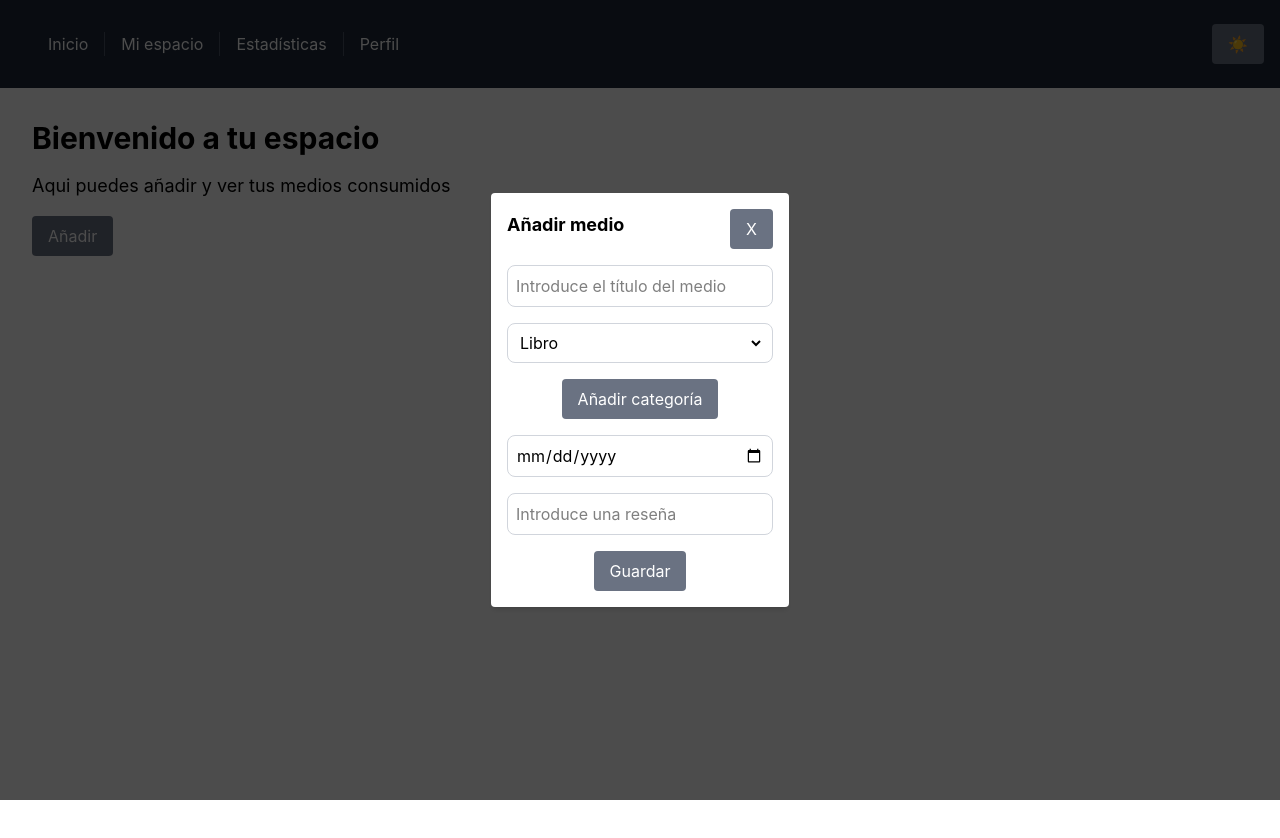
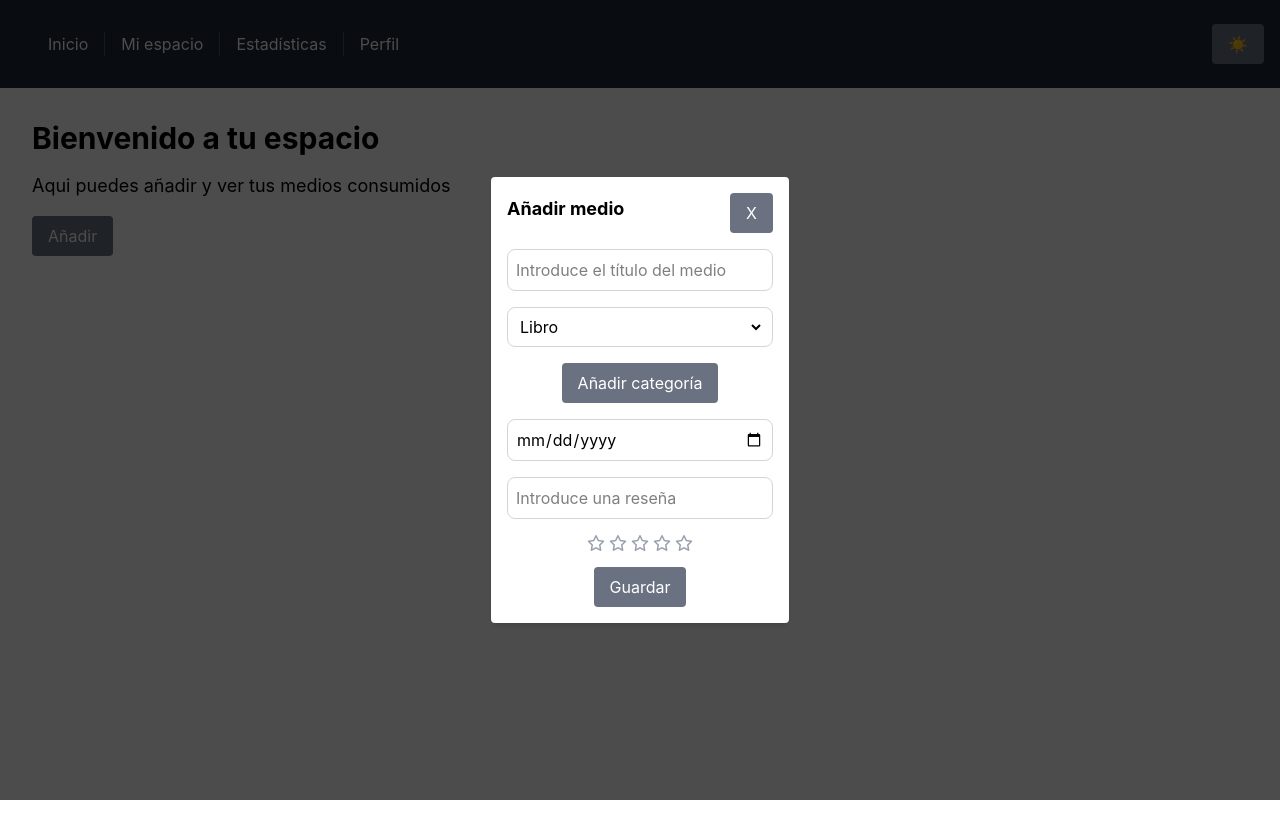
Before and after one commit to Nereag443/proyecto, a React (Vite) app in the folder diary-project/frontend/: page /mySpace in a window 1280 px wide. Both pictures are taken after a click on the button "Añadir". Shown: the top 838 px of the page. Built offline with nearby package versions, Linux system fonts and the light colour scheme.

Commit message:
añadido sistema de calificación con estrellas

```diff
--- a/diary-project/frontend/src/components/mediaCard.tsx
+++ b/diary-project/frontend/src/components/mediaCard.tsx
@@ -5,17 +5,24 @@ export interface MediaCardProps {
   type: string;
   date: string;
   review: string;
+  rating: number;
 }
 
-export function MediaCard({ title, type, date, review }: MediaCardProps) {
+export function MediaCard({ title, type, date, review, rating }: MediaCardProps) {
     return (
-        <div className="bg-white text-black dark:bg-gray-900 dark:text-white rounded-lg shadow-md p-4 w-full flex gap-4">
+        <div className="bg-white text-black dark:bg-gray-900 dark:text-white rounded shadow-md p-4 w-full flex gap-4">
             <div className="flex flex-col min-w-32">
-            <h3 className="text-xl font-bold mb-2">{title}</h3>
-            <p className="text-sm text-gray-500 dark:text-gray-400 mb-4">{type}</p>
-            <p className="text-sm text-gray-500 dark:text-gray-400">{date}</p>
+                <h3 className="text-xl font-bold mb-2 overflow-hidden break-words">{title}</h3>
+                <p className="text-sm text-gray-500 dark:text-gray-400 mb-4">{type}</p>
+                <p className="text-sm text-gray-500 dark:text-gray-400">{date}</p>
             </div>
-            <p className="border border-gray-500 rounded-lg p-2 text-sm  text-gray-500 dark:text-gray-400 w-full overflow-hidden break-words">{review}</p>
+            <div className="border border-gray-500 rounded p-2 w-full flex flex-col gap-2 overflow-hidden">
+                <div className="flex gap-1">
+                {Array.from({ length: 5 }, (_, index) =>
+                    (<i key={index} className={index < rating ? "fas fa-star text-yellow-400" : "far fa-star text-gray-400"} />))}
+                </div>
+                <p className="text-sm  text-gray-500 dark:text-gray-400 break-words">{review}</p>
+            </div>
             <Button
                 text="Editar"
                 onClick={() => {}} />
--- /dev/null
+++ b/diary-project/frontend/src/components/rating.tsx
@@ -0,0 +1,14 @@
+interface RatingProps {
+    rating: number;
+    onChange: (rating: number) => void;
+}
+
+export function Rating ({ rating, onChange }: RatingProps) {
+    return (
+        <div className="flex gap-1">
+            {Array.from({ length: 5 }, (_, index) =>
+                (<i key={index} className={index < rating ? "fas fa-star text-yellow-400 cursor-pointer" : "far fa-star text-gray-400 cursor-pointer"}
+                onClick={() => onChange(index + 1)} />))}
+        </div>
+    )
+}
--- a/diary-project/frontend/src/pages/mySpace.tsx
+++ b/diary-project/frontend/src/pages/mySpace.tsx
@@ -5,6 +5,7 @@ import { useState } from "react";
 import { Select } from "../components/select";
 import { MediaCard } from "../components/mediaCard";
 import type { MediaCardProps } from "../components/mediaCard";
+import { Rating } from "../components/rating";
 
 export function MySpace () {
     const [isModalOpen, setIsModalOpen] = useState(false);
@@ -12,6 +13,7 @@ export function MySpace () {
     const [type, setType] = useState("");
     const [date, setDate] = useState("");
     const [review, setReview] = useState("");
+    const [rating, setRating] = useState(0);
     const [errors, setErrors] = useState({title: "", type: "", date: ""});
     const [media, setMedia] = useState<MediaCardProps[]>([]);
     const handleSave = () => {
@@ -28,7 +30,7 @@ export function MySpace () {
         setErrors(newErrors);
 
         if (Object.values(newErrors).every((error) => error === "")) {
-            setMedia([...media, { title, type, date, review }]);
+            setMedia([...media, { title, type, date, review, rating: Number(rating) }]);
             setIsModalOpen(false);
         }
     }
@@ -42,10 +44,10 @@ export function MySpace () {
                     text="Añadir"
                     onClick={() => setIsModalOpen(true)} />
                 <div className="flex flex-col gap-4 mt-4">
-                            {media.map((item, index) => (
-                                <MediaCard key={index} {...item} />
-                            ))}
-                        </div>
+                    {media.map((item, index) => (
+                        <MediaCard key={index} {...item} />
+                    ))}
+                </div>
                 <Modal
                     isOpen={isModalOpen}
                     onClose={() => setIsModalOpen(false)}
@@ -70,6 +72,9 @@ export function MySpace () {
                             value={review}
                             placeholder="Introduce una reseña"
                             onChange={(value) => setReview(value)} />
+                        <Rating
+                            rating={Number(rating)}
+                            onChange={(value) => setRating(value)} />
                         <Button text="Guardar" onClick={handleSave} />
                     </Modal>
             </div>
```
